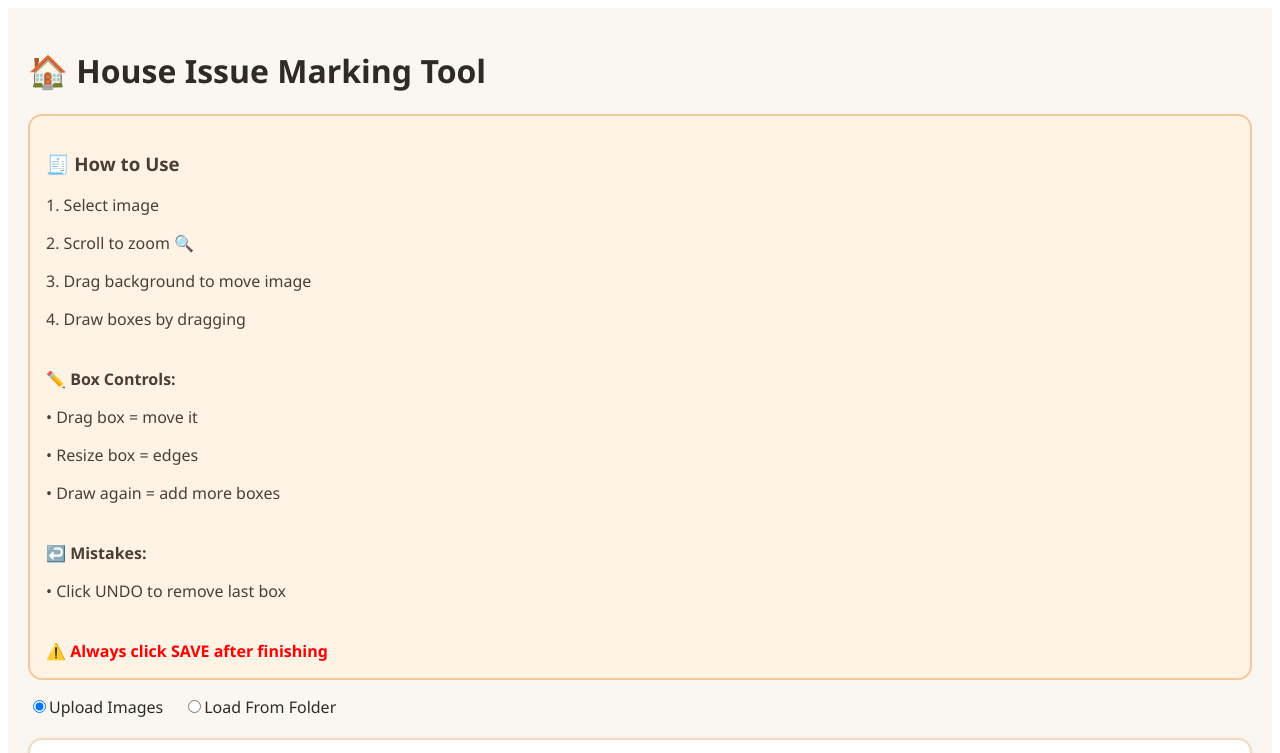
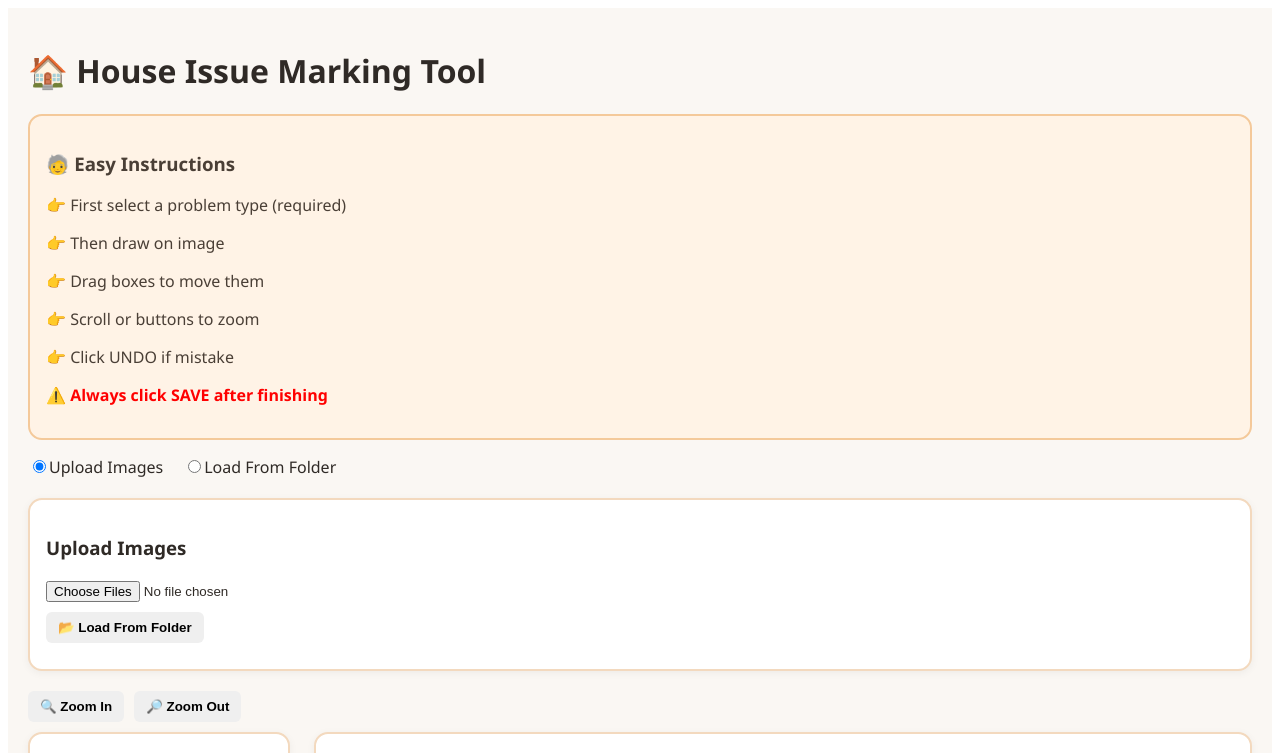
Before and after one commit to adullagayathri/housing_violations, a React (Create React App) app in the folder frontend/: page / in a window 1280 px wide. Shown: the top 753 px of the page. Built offline with nearby package versions, Linux system fonts and the light colour scheme.

Commit message:
Refactor violation selection and update help text

```diff
--- a/frontend/src/App.js
+++ b/frontend/src/App.js
@@ -9,9 +9,14 @@ import "./App.css";
 function App() {
   const [images, setImages] = useState({});
   const [selectedImage, setSelectedImage] = useState(null);
-  const [selectedViolation, setSelectedViolation] = useState("Peeling Paint");
+
+  // 🚨 IMPORTANT: no default selection
+  const [selectedViolation, setSelectedViolation] = useState(null);
+
   const [annotations, setAnnotations] = useState([]);
   const [imageSource, setImageSource] = useState("Upload Images");
+
+  const [zoom, setZoom] = useState(1);
 
   const stageRef = useRef(null);
 
@@ -58,7 +63,7 @@ function App() {
         return data;
       })
       .then((data) => {
-        alert(`✅ Saved successfully!\nRecord ID: ${data.sfId}`);
+        alert(`✅ Saved successfully!\nRecord ID: ${data.recordId}`);
       })
       .catch((err) => {
         alert("❌ Error saving: " + err.message);
@@ -67,38 +72,24 @@ function App() {
 
   return (
     <div className="App">
-
       <h1>🏠 House Issue Marking Tool</h1>
 
-      {/* Instructions */}
+      {/* HELP BOX */}
       <div className="help-box">
-        <h3>🧾 How to Use</h3>
+        <h3>🧓 Easy Instructions</h3>
 
-        <p>1. Select image</p>
-        <p>2. Scroll to zoom 🔍</p>
-        <p>3. Drag background to move image</p>
-        <p>4. Draw boxes by dragging</p>
+        <p>👉 First select a problem type (required)</p>
+        <p>👉 Then draw on image</p>
+        <p>👉 Drag boxes to move them</p>
+        <p>👉 Scroll or buttons to zoom</p>
+        <p>👉 Click UNDO if mistake</p>
 
-        <br />
-
-        <b>✏️ Box Controls:</b>
-        <p>• Drag box = move it</p>
-        <p>• Resize box = edges</p>
-        <p>• Draw again = add more boxes</p>
-
-        <br />
-
-        <b>↩️ Mistakes:</b>
-        <p>• Click UNDO to remove last box</p>
-
-        <br />
-
-        <b style={{ color: "red" }}>
+        <p style={{ color: "red", fontWeight: "bold" }}>
           ⚠️ Always click SAVE after finishing
-        </b>
+        </p>
       </div>
 
-      {/* Image source */}
+      {/* IMAGE SOURCE */}
       <div style={{ marginBottom: 20 }}>
         <label>
           <input
@@ -121,6 +112,7 @@ function App() {
         </label>
       </div>
 
+      {/* UPLOAD */}
       {imageSource && (
         <UploadPanel
           images={images}
@@ -129,23 +121,36 @@ function App() {
         />
       )}
 
-      {/* selector */}
+      {/* IMAGE SELECT */}
       {Object.keys(images).length > 0 && (
         <div style={{ marginBottom: 20 }}>
           <label><b>Select Image:</b></label>
           <select
-            value={selectedImage}
+            value={selectedImage || ""}
             onChange={(e) => setSelectedImage(e.target.value)}
             style={{ marginLeft: 10 }}
           >
             {Object.keys(images).map((img) => (
-              <option key={img} value={img}>{img}</option>
+              <option key={img} value={img}>
+                {img}
+              </option>
             ))}
           </select>
         </div>
       )}
 
-      {/* canvas */}
+      {/* ZOOM BUTTONS */}
+      <div style={{ marginBottom: 10, display: "flex", gap: 10 }}>
+        <button onClick={() => setZoom((z) => Math.min(z + 0.2, 3))}>
+          🔍 Zoom In
+        </button>
+
+        <button onClick={() => setZoom((z) => Math.max(z - 0.2, 0.5))}>
+          🔎 Zoom Out
+        </button>
+      </div>
+
+      {/* MAIN */}
       <div className="main-content">
         <ViolationToolbar
           selectedViolation={selectedViolation}
@@ -160,6 +165,7 @@ function App() {
               annotations={annotations}
               setAnnotations={setAnnotations}
               selectedViolation={selectedViolation}
+              zoom={zoom}
             />
           )}
 
```
